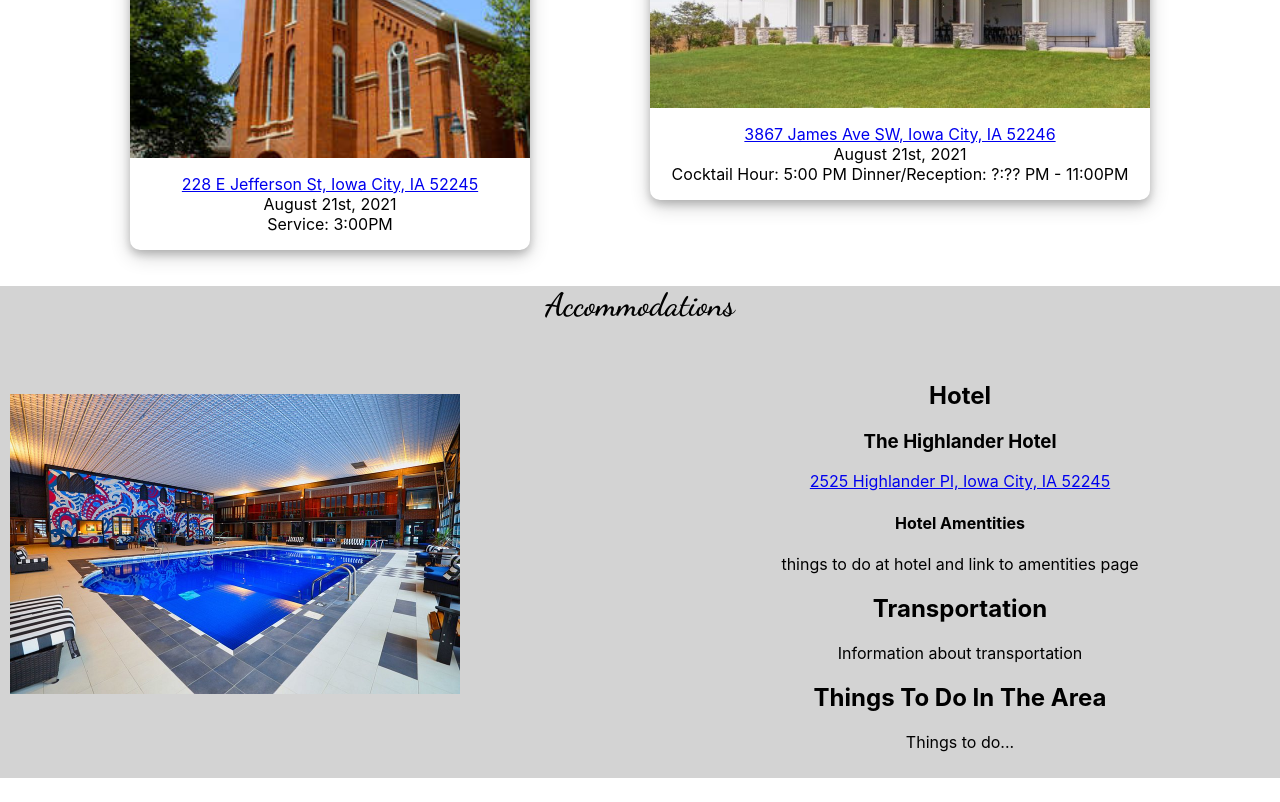
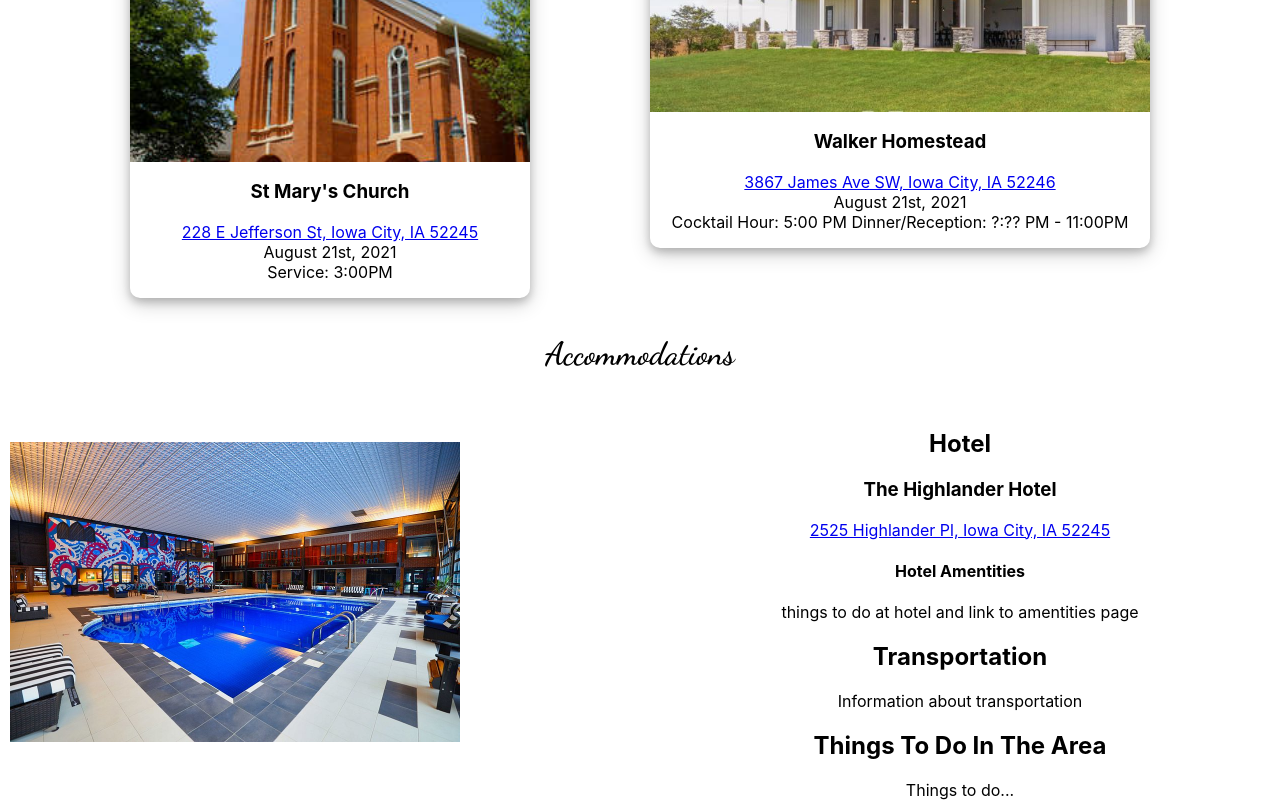
Before and after one commit to trentnsmith/wedding-website2.0, a React (Create React App) app: page / in a window 1280 px wide. Shown: the part 2000-2802 px from the top of the page. Built offline with nearby package versions, Linux system fonts and the light colour scheme.

Commit message:
styling adjustments

```diff
--- a/src/components/Accommodations/Accm.css
+++ b/src/components/Accommodations/Accm.css
@@ -1,6 +1,4 @@
-.accm-section {
-    background-color: lightgray;
-}
+
 
 .container-accm {
     display: flex;
--- a/src/components/Events/Events.js
+++ b/src/components/Events/Events.js
@@ -13,10 +13,11 @@ class Events extends Component {
                         <div className="wedding-event">
                             <div className="information info-church">
                                 <h2>Wedding</h2>
-                                <h3>St Mary's Church</h3>
+
                             </div>
                         </div>
                         <div>
+                            <h3>St Mary's Church</h3>
                             <p>
                                 <a href="https://www.google.com/maps/place/St+Mary's+Church/@41.6627652,-91.5341255,17z/data=!3m1!4b1!4m5!3m4!1s0x87e441f0444cad4b:0xef7278d071e93764!8m2!3d41.6627652!4d-91.5319368" target="_blank" rel="noreferrer" >
                                     228 E Jefferson St, Iowa City, IA 52245
@@ -31,10 +32,11 @@ class Events extends Component {
                         <div className="reception-event">
                             <div className="information info-rec">
                                 <h2>Reception</h2>
-                                <h3>Walker Homestead</h3>
+
                             </div>
                         </div>
                         <div>
+                            <h3>Walker Homestead</h3>
                             <p>
                                 <a href="https://www.google.com/maps/place/Walker+Homestead/@41.6522183,-91.6598851,17z/data=!3m1!4b1!4m5!3m4!1s0x87e446157bbd2477:0x48ca5efd2061a638!8m2!3d41.6522183!4d-91.6576964" target="_blank" rel="noreferrer" >
                                     3867 James Ave SW, Iowa City, IA 52246
```
Also changed, not shown: src/components/images/story/hawaiiwaterfall.jpg, 1 other file (tests, documents, lock files or other folders).
